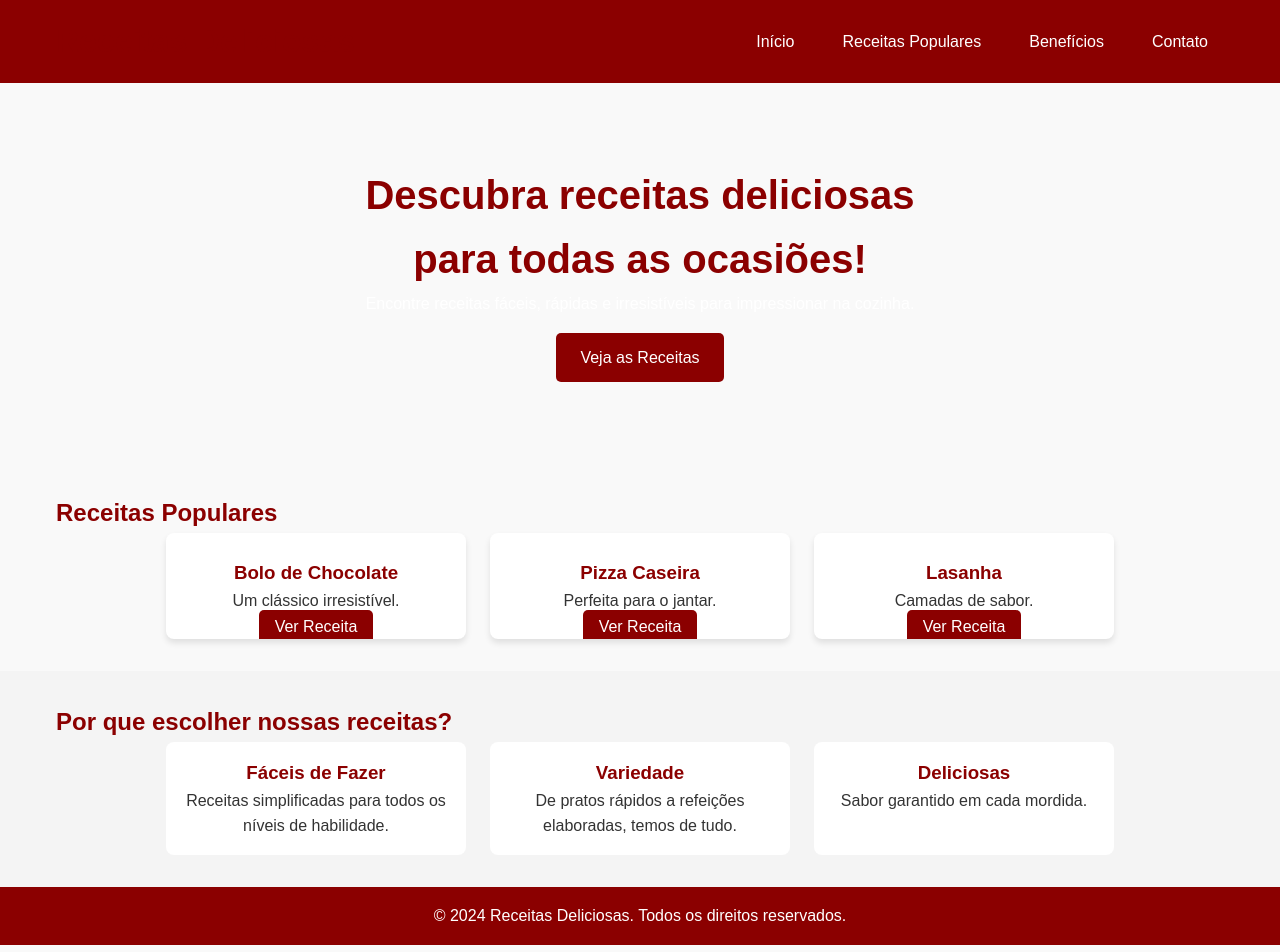
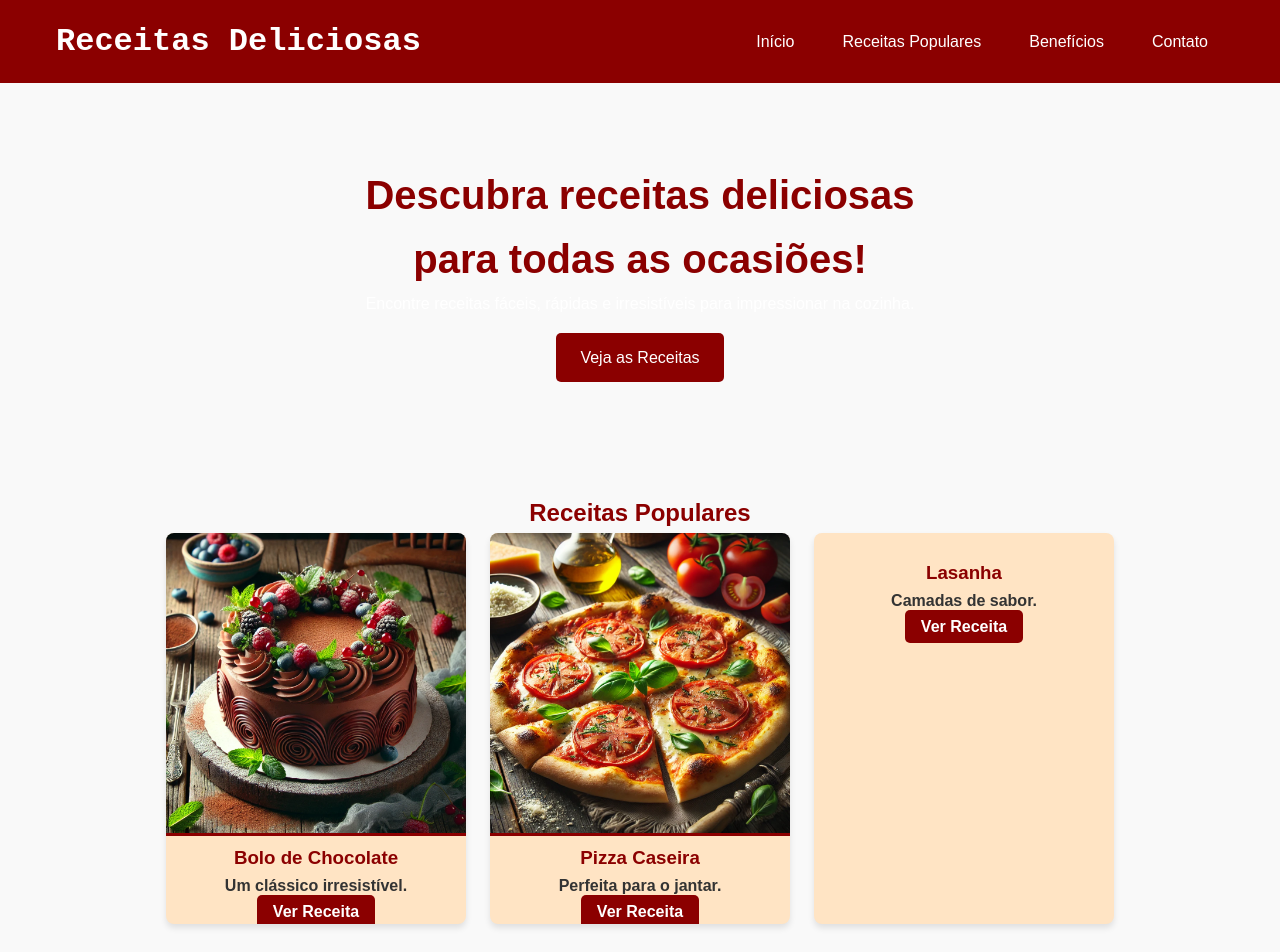
Before and after one commit to AntonioDev23/Segundo-Projeto-Solo, a plain HTML site: page index.html in a window 1280 px wide. Shown: the top 952 px of the page. Drawn offline with Linux system fonts and the light colour scheme.

Commit message:
Ajustando

```diff
--- a/estilos/principal.css
+++ b/estilos/principal.css
@@ -3,7 +3,7 @@
 :root {
     --cor-primaria: #8b0000;
     --cor-secundaria: #ff6347;
-    --cor-fundo: #f9f9f9;
+    --cor-fundo: bisque;
     --cor-texto: #333;
     --cor-texto-claro: #fff;
 }
@@ -43,6 +43,11 @@ h1, h2, h3 {
     display: flex;
     justify-content: space-between;
     align-items: center;
+}
+
+.logo {
+    color: var(--cor-texto-claro);
+    font-family: 'Courier New', Courier, monospace;
 }
 
 .nav-links {
@@ -105,6 +110,10 @@ h1, h2, h3 {
     padding: 2rem 0;
 }
 
+.popular h2 {
+    text-align: center;
+}
+
 .recipe-grid {
     display: flex;
     gap: 1.5rem;
@@ -113,18 +122,23 @@ h1, h2, h3 {
 }
 
 .recipe-card {
-    background: #fff;
+    background: var(--cor-fundo);
     border-radius: 8px;
     box-shadow: 0 4px 6px rgba(0, 0, 0, 0.1);
     text-align: center;
     overflow: hidden;
     flex: 1 1 calc(30% - 1rem);
     max-width: 300px;
+    max-height: 500px;
 }
 
 .recipe-card img {
     width: 100%;
     border-bottom: 3px solid #8b0000;
+}
+
+.recipe-card {
+    font-weight: bold;
 }
 
 .recipe-card .btn {
@@ -146,6 +160,10 @@ h1, h2, h3 {
     background: #f4f4f4;
 }
 
+.benefits h2 {
+    text-align: center;
+}
+
 .benefit-list {
     display: flex;
     gap: 1.5rem;
@@ -154,12 +172,13 @@ h1, h2, h3 {
 }
 
 .benefit-item {
-    background: #fff;
+    background: var(--cor-fundo);
     padding: 1rem;
     border-radius: 8px;
     flex: 1 1 calc(30% - 1rem);
     max-width: 300px;
     text-align: center;
+    font-weight: bold;
 }
 
 /* Rodapé */
--- a/index.html
+++ b/index.html
@@ -33,13 +33,13 @@
                 <h2>Receitas Populares</h2>
                 <div class="recipe-grid">
                   <div class="recipe-card">
-                      <img src="" alt="">
+                      <img src="imagens/0709fc0e-f780-463e-a717-67baad445ffc.webp" alt="">
                       <h3>Bolo de Chocolate</h3>
                       <p>Um clássico irresistível.</p>
                       <a href=""class="btn">Ver Receita</a>
                   </div>
                   <div  class="recipe-card">
-                      <img src="" alt="">
+                      <img src="imagens/c62965f4-2dd2-43ac-878b-ee1bb7265caa.webp" alt="">
                       <h3>Pizza Caseira</h3>
                       <p>Perfeita para o jantar.</p>
                       <a href=""class="btn">Ver Receita</a>
```
Also changed, not shown: imagens/c62965f4-2dd2-43ac-878b-ee1bb7265caa.webp (added), 1 other file.
